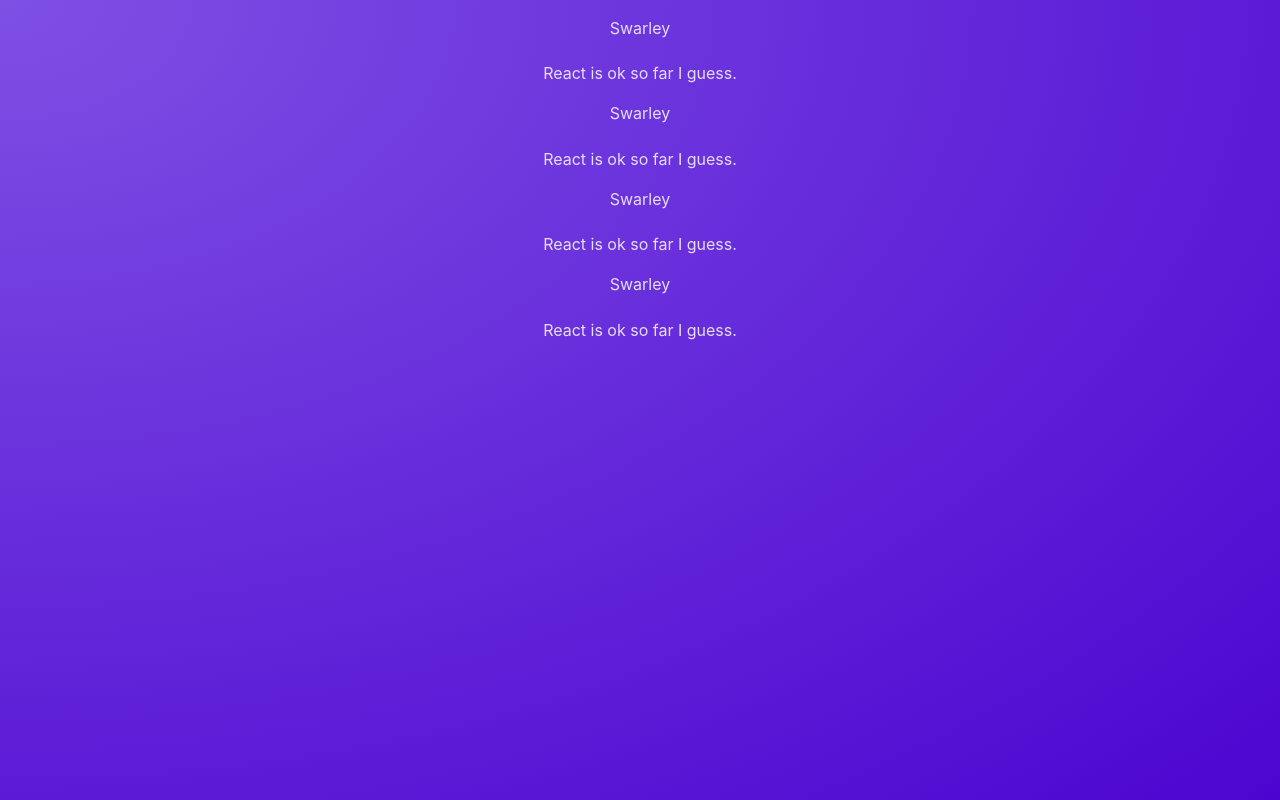
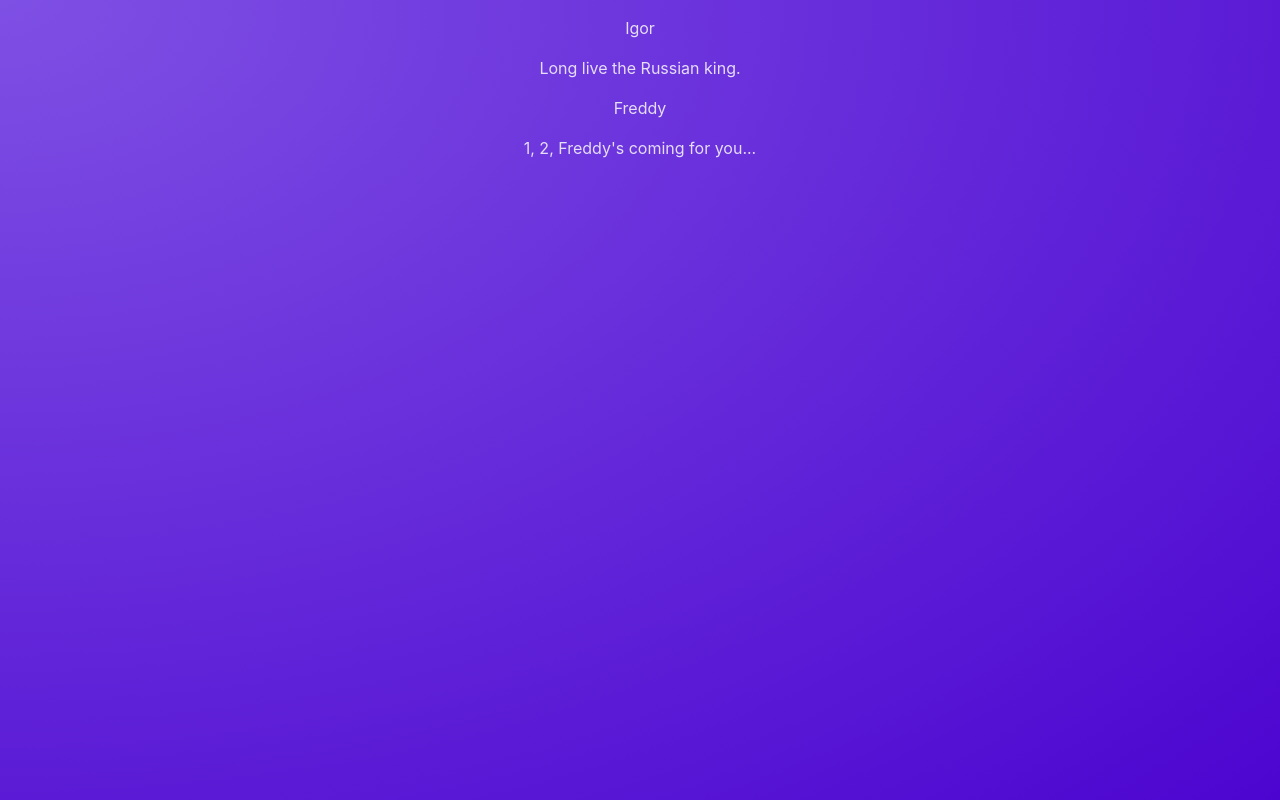
Before and after one commit to MikeHaHaya/first-in-a-while, a React (Create React App) app: page / in a window 1280 px wide. Built offline with nearby package versions, Linux system fonts and the light colour scheme.

Commit message:
Props Usage

```diff
--- a/src/App.js
+++ b/src/App.js
@@ -2,10 +2,8 @@
 
 function App() {
   return <main>
-    <Post/>
-    <Post/>
-    <Post/>
-    <Post/>
+    <Post author="Igor" body="Long live the Russian king."/>
+    <Post author="Freddy" body="1, 2, Freddy's coming for you..."/>
   </main>;
 }
 
--- a/src/components/Post.js
+++ b/src/components/Post.js
@@ -1,13 +1,9 @@
-const names = ["Swarley", "Torig"];
+function Post(props) {
 
-function Post() {
-
-    const chosenName = Math.random() > 0.5 ? names[0] : names[1];
     return (
         <div>
-            <p>{chosenName}</p>
-            <h1></h1>
-            <p>React is ok so far I guess.</p>
+            <p>{props.author}</p>
+            <p>{props.body}</p>
         </div>
     );
 }
```
